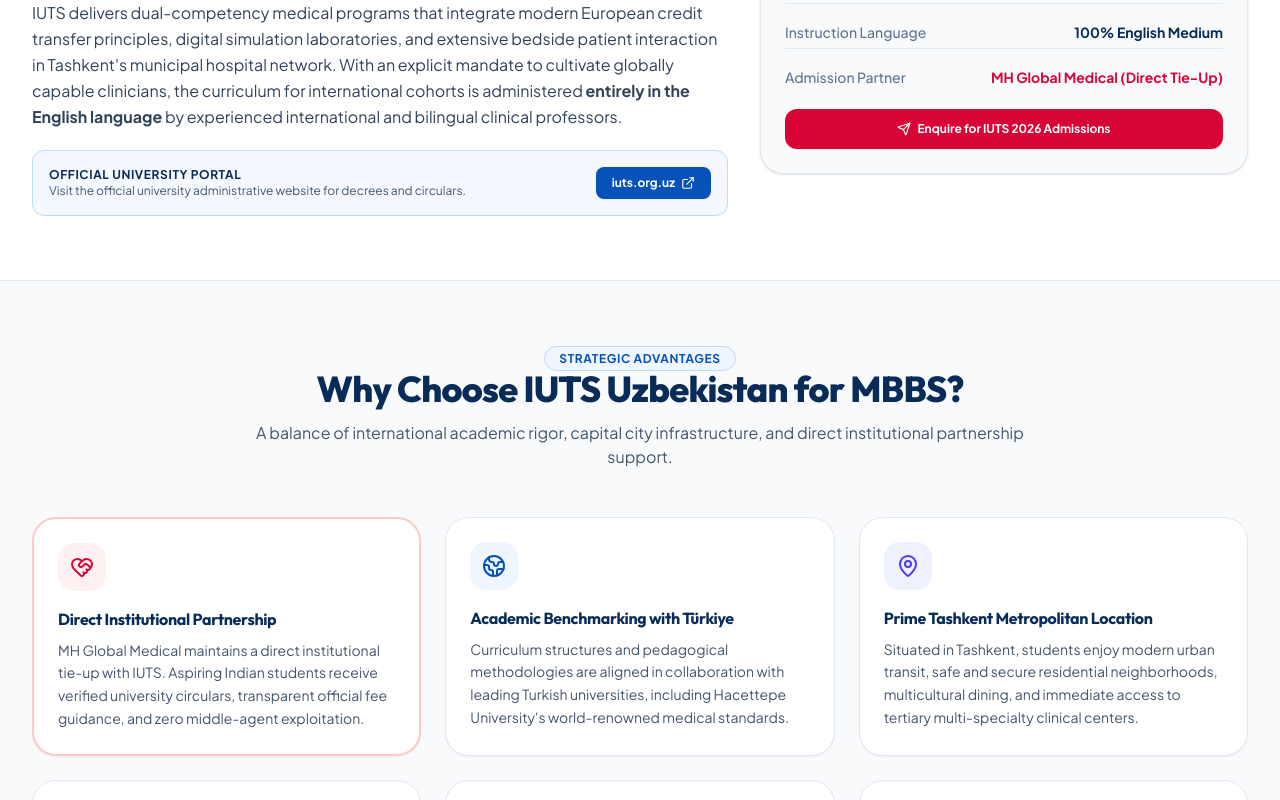
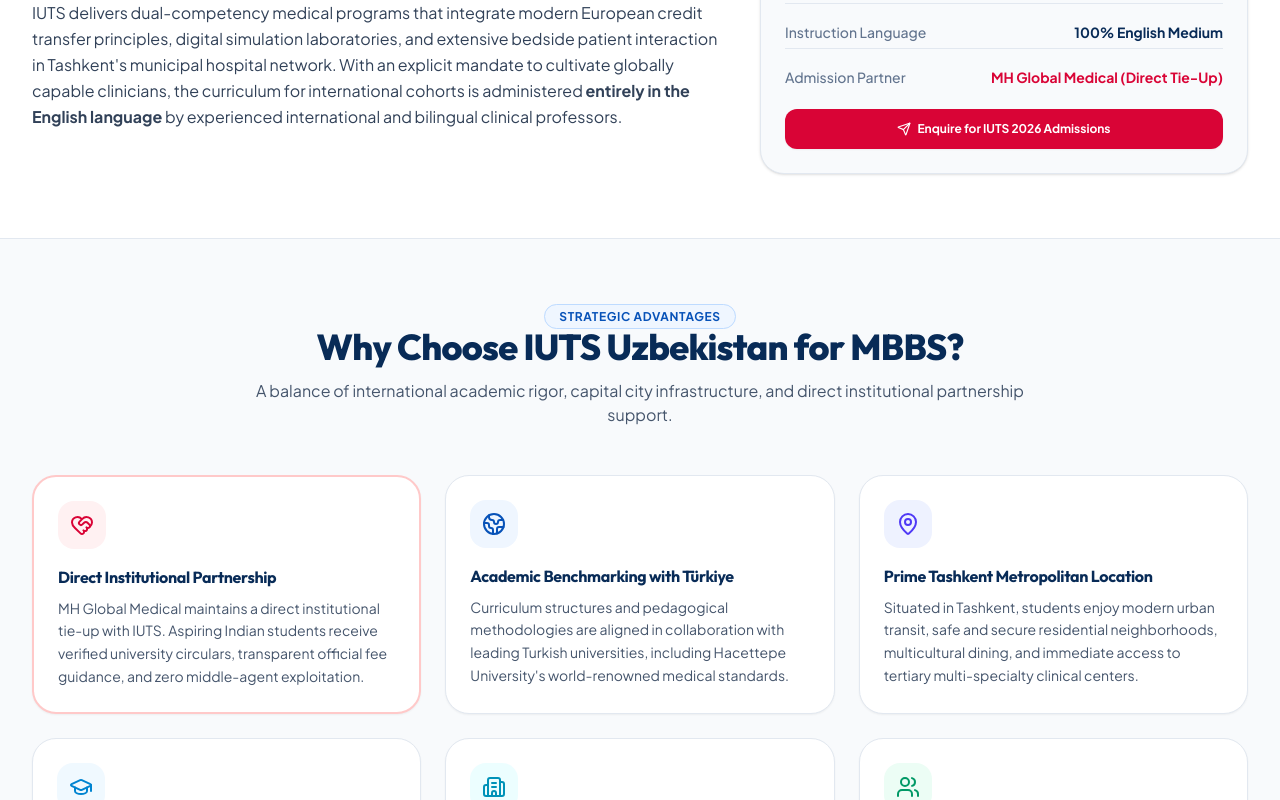
Before and after one commit to nileducationconsultancy-tech/mh-medical-global-website, a React (Vite) app in the folder frontend/: page /iuts-mbbs-admission in a window 1280 px wide. Shown: the part 1595-2395 px from the top of the page. Built offline with nearby package versions, Linux system fonts and the light colour scheme; no server answers.

Commit message:
fix(iuts): remove official university portal link and decree card from overview section

```diff
--- a/frontend/src/pages/IutsUniversityPage.jsx
+++ b/frontend/src/pages/IutsUniversityPage.jsx
@@ -4,7 +4,6 @@ import {
   Building2,
   MapPin,
   CheckCircle2,
-  ExternalLink,
   Users,
   BookOpen,
   ArrowRight,
@@ -452,22 +451,6 @@ export function IutsUniversityPage({ onOpenLeadModal }) {
               <p>
                 IUTS delivers dual-competency medical programs that integrate modern European credit transfer principles, digital simulation laboratories, and extensive bedside patient interaction in Tashkent's municipal hospital network. With an explicit mandate to cultivate globally capable clinicians, the curriculum for international cohorts is administered <strong>entirely in the English language</strong> by experienced international and bilingual clinical professors.
               </p>
-
-              <div className="p-4 rounded-xl bg-blue-50/60 border border-blue-200 flex items-center justify-between gap-4 mt-2">
-                <div>
-                  <p className="text-xs font-bold text-[#082B57] uppercase tracking-wider">Official University Portal</p>
-                  <p className="text-xs text-slate-600">Visit the official university administrative website for decrees and circulars.</p>
-                </div>
-                <a
-                  href="https://iuts.org.uz"
-                  target="_blank"
-                  rel="noopener noreferrer"
-                  className="inline-flex items-center gap-1.5 px-4 py-2 bg-[#0752B8] hover:bg-[#082B57] text-white text-xs font-bold rounded-lg transition-colors shrink-0 shadow-xs"
-                >
-                  <span>iuts.org.uz</span>
-                  <ExternalLink className="w-3.5 h-3.5" />
-                </a>
-              </div>
             </div>
 
             {/* Right 5 Columns - Structured Identity Card */}
```
